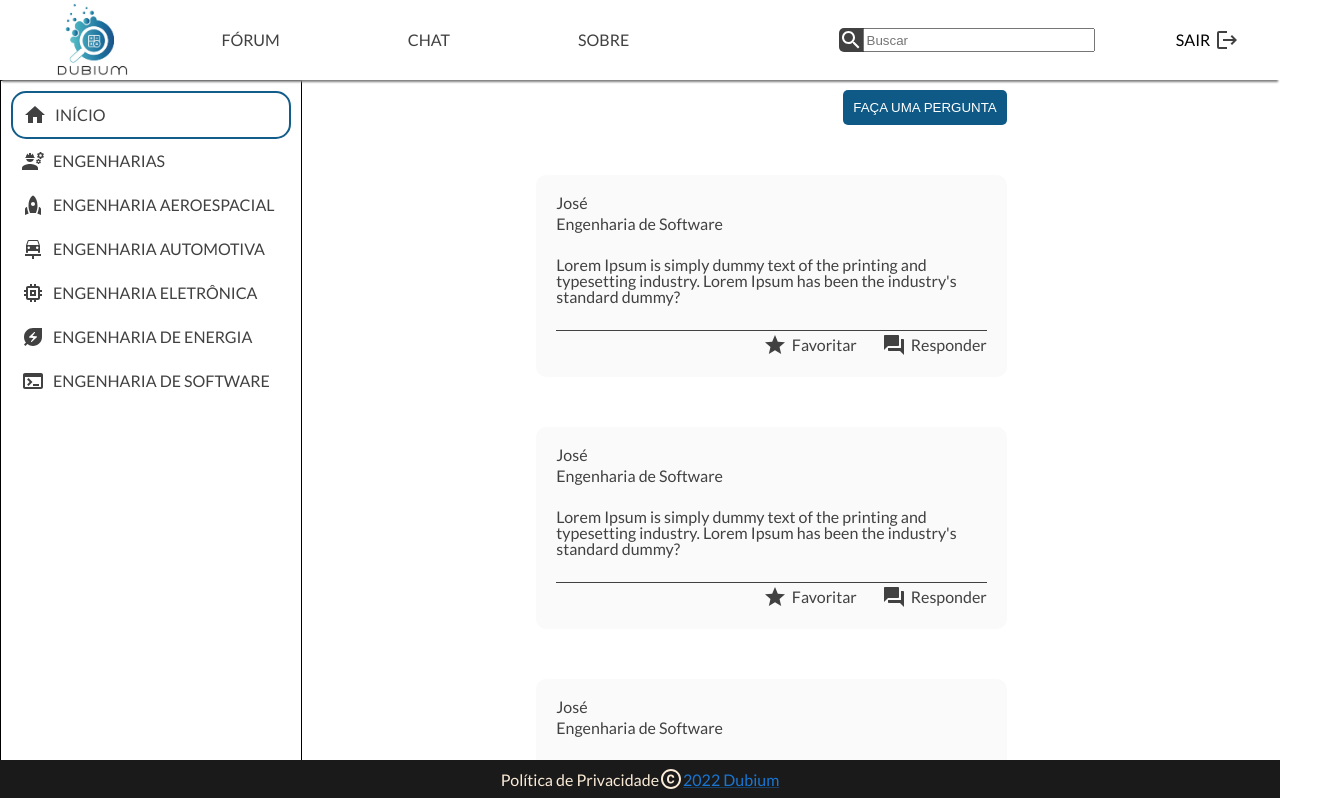
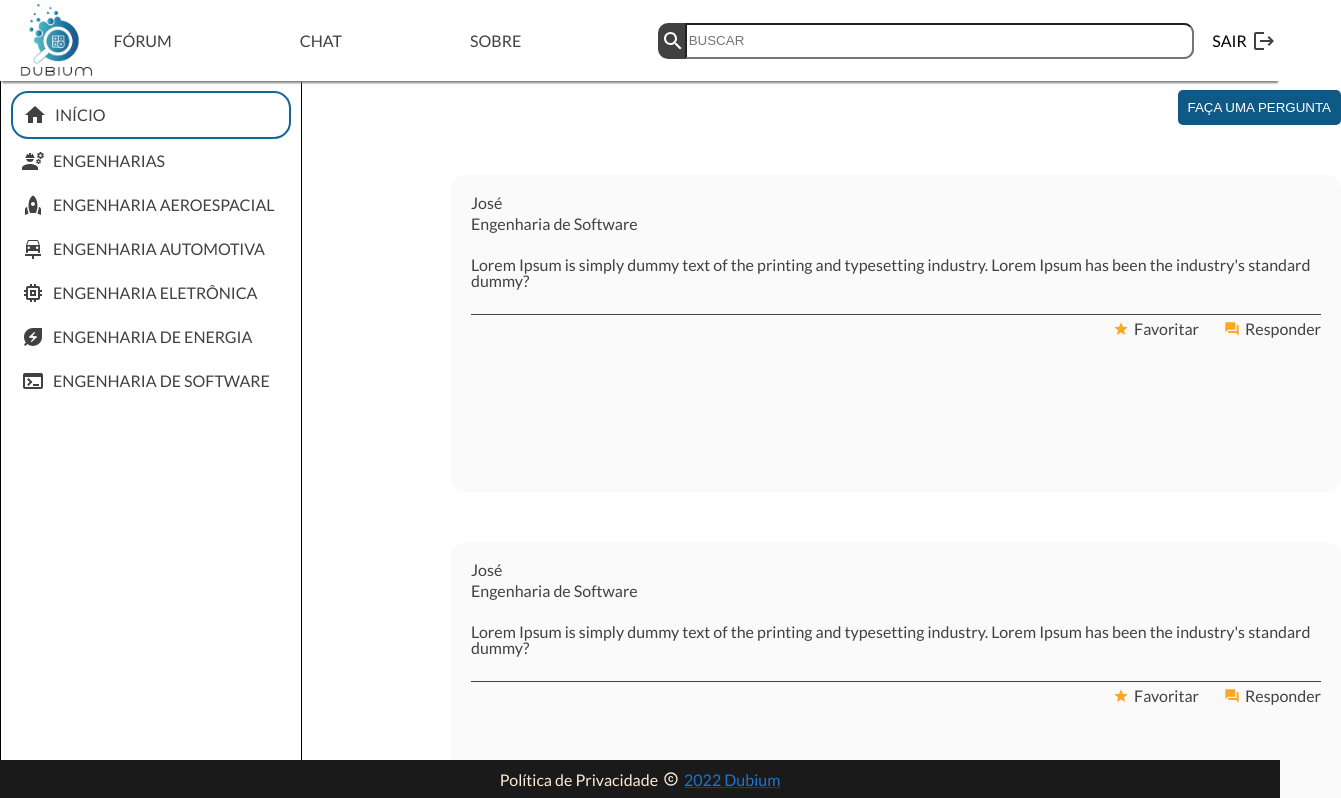
Before and after one commit to mdsreq-fga-unb/2022.2-Dubium, a React (Vite) app in the folder front-end/: page / in a window 1280 px wide. Shown: the top 798 px of the page, 1341 px wide, since content can reach past the window. Built offline with nearby package versions, Linux system fonts and the light colour scheme.

Commit message:
cajustando estilo da index.
Signed-off-by: erteduarda <erteduarda@gmail.com>

```diff
--- a/front-end/src/components/footer/style.css
+++ b/front-end/src/components/footer/style.css
@@ -13,3 +13,13 @@
   bottom: 0;
   left: 0;
 }
+
+.p {
+  text-decoration: none;
+}
+
+.footer svg {
+  width: 16px;
+  margin-left: 5px;
+  margin-right: 5px;
+}
--- a/front-end/src/components/header/index.jsx
+++ b/front-end/src/components/header/index.jsx
@@ -23,7 +23,7 @@ function Header() {
       </ul>
       <div className="pesquisa">
         <SearchIcon />
-        <input type="text" placeholder="Buscar" />
+        <input type="text" placeholder="BUSCAR" />
       </div>
       <div className="input">
         <Link to="/">SAIR</Link>
--- a/front-end/src/components/header/style.css
+++ b/front-end/src/components/header/style.css
@@ -3,7 +3,7 @@
   flex-direction: row;
   justify-content: space-around;
   align-items: center;
-  height: 80px;
+  height: 81px;
   background-color: #ffffff;
   box-shadow: 0 4px 2px -2px gray;
   position: fixed;
@@ -46,17 +46,24 @@
 }
 
 .pesquisa {
-  width: 20%;
+  width: 536px;
+  height: 36px;
   display: flex;
   flex-direction: row;
-  border-radius: 5px;
+  border-radius: 10px;
   background-color: #414141;
+  align-items: center;
+  margin-right: 10px;
 }
 
 .pesquisa svg {
   color: #ffffff;
+  padding-left: 3px;
 }
 
 .pesquisa input {
-  width: 100%;
+  width: 95%;
+  height: 30px;
+  border-top-right-radius: 10px;
+  border-bottom-right-radius: 10px;
 }
--- a/front-end/src/pages/About/index.jsx
+++ b/front-end/src/pages/About/index.jsx
@@ -1,3 +1,3 @@
 export default function About() {
-  return <h1>About</h1>;
+  return <h1>About TEste</h1>;
 }
--- a/front-end/src/pages/Forum/ForumBody/style.css
+++ b/front-end/src/pages/Forum/ForumBody/style.css
@@ -1,5 +1,4 @@
 .container-pergunta {
-    width: 50%;
     display: flex;
     flex-direction: column;
     gap: 50px;
@@ -30,7 +29,15 @@
     flex-direction: column;
     gap: 25px;
     padding: 20px;
-    border-radius: 10px;
+    border-radius: 15px;
+    width: 850px;
+    height: 277px;
+    margin-left: 150px;
+}
+
+.card-pergunta svg {
+    color: #FFA722;
+    width: 16px;
 }
 
 .usuario-pergunta {
--- a/front-end/src/pages/Forum/Pergunta/index.jsx
+++ b/front-end/src/pages/Forum/Pergunta/index.jsx
@@ -6,6 +6,7 @@ export default function Pergunta(props) {
   return (
     <div className="card-pergunta unica-pergunta">
       <div className="usuario-informacao-texto">
+        teste
         <span>{props.pergunta.userPergunta.nome}</span>
         <span>{props.pergunta.userPergunta.curso}</span>
       </div>
--- a/front-end/src/pages/Forum/Sidebar/style.css
+++ b/front-end/src/pages/Forum/Sidebar/style.css
@@ -39,9 +39,9 @@
   align-items: center;
   padding: 10px;
   gap: 8px;
-  border-radius: 15px;
+  border-radius: 17px;
 }
 
 .is-active {
-  border: 2px solid #125d89;
+  border: 2px solid #166799;
 }
```
